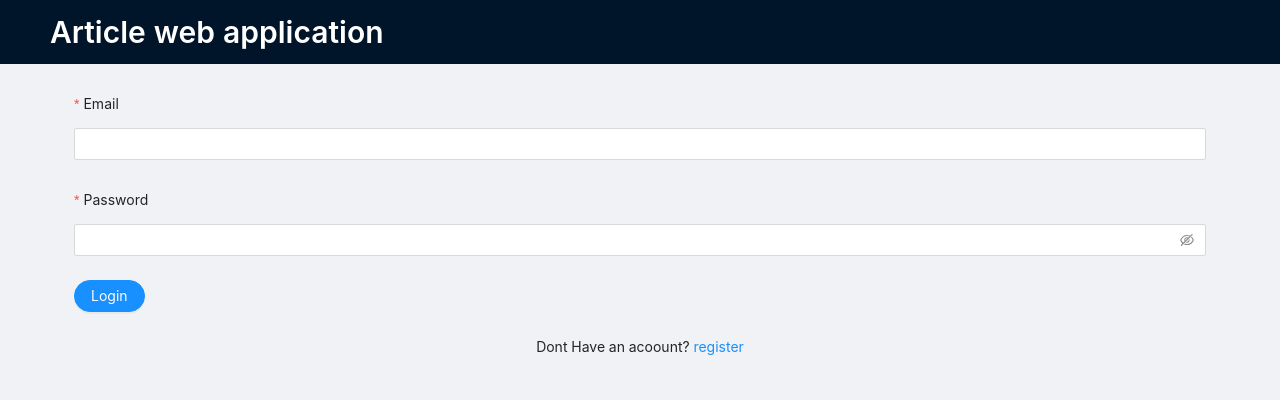
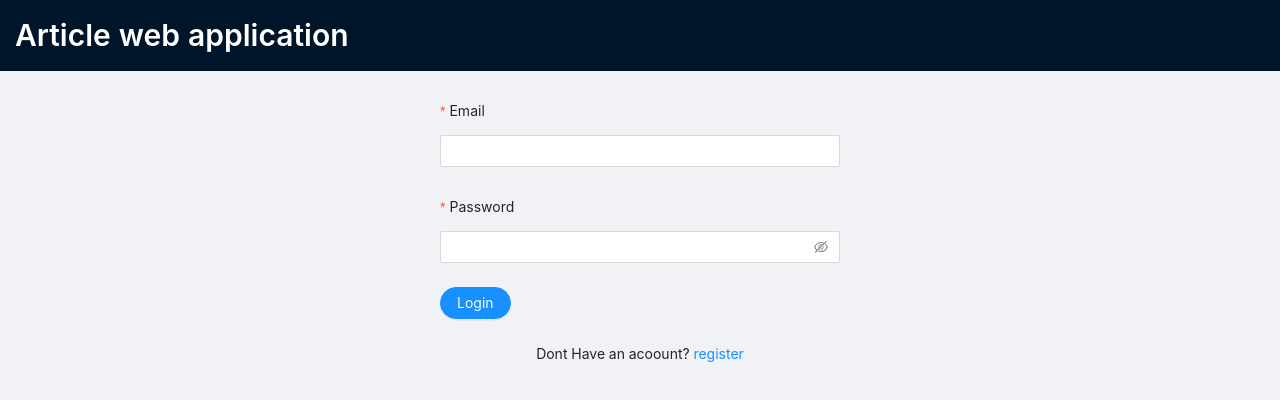
Before and after one commit to sepiddd/article-web-app, a React (Create React App) app: page /auth/login in a window 1280 px wide. Shown: the top 400 px of the page. Built offline with nearby package versions, Linux system fonts and the light colour scheme.

Commit message:
fix layout issues

```diff
--- a/src/Layout/Layout.tsx
+++ b/src/Layout/Layout.tsx
@@ -11,17 +11,9 @@ const Layout = ({ children }: PropsWithChildren<unknown>) => {
   const { user, isAuthenticated, logout, loading } = useAuth();
 
   return (
-    <AntLayout style={{ minHeight: "100vh" }}>
-      <Header
-        style={{
-          position: "fixed",
-          zIndex: 1,
-          width: "100%",
-          color: "white",
-          display: "flex",
-          alignItems: "center",
-          justifyContent: "space-between",
-        }}>
+    <AntLayout
+      style={{ minHeight: "100vh", width: "100vw", overflowX: "hidden" }}>
+      <Header className='header'>
         <Title level={2} style={{ color: "white", marginBottom: 0 }}>
           {isAuthenticated
             ? `${user.firstName} ${user.lastName}`
@@ -30,6 +22,7 @@ const Layout = ({ children }: PropsWithChildren<unknown>) => {
 
         {isAuthenticated && (
           <Button
+            className='header__logout-btn'
             type='primary'
             shape='round'
             onClick={logout}
@@ -39,12 +32,16 @@ const Layout = ({ children }: PropsWithChildren<unknown>) => {
           </Button>
         )}
       </Header>
-      <Content
-        className='site-layout'
-        style={{ padding: "0 50px", marginTop: 64 }}>
+      <Content className='site-layout' style={{ padding: "0 15px" }}>
         <div
           className='site-layout-background'
-          style={{ padding: 24, minHeight: 380 }}>
+          style={{
+            padding: "24px 0",
+            minHeight: 380,
+            maxWidth: "900px",
+            marginLeft: "auto",
+            marginRight: "auto",
+          }}>
           {children}
         </div>
       </Content>
--- a/src/index.scss
+++ b/src/index.scss
@@ -28,3 +28,28 @@ code {
     }
   }
 }
+
+.header {
+  width: 100%;
+  color: white;
+  display: flex;
+  padding: 15px;
+  height: unset;
+  flex-direction: column;
+  align-items: flex-start;
+
+  @media (min-width: 640px) {
+    align-items: center;
+    justify-content: space-between;
+    flex-direction: row;
+  }
+
+  &__logout-btn {
+    margin-top: 20px;
+    align-self: flex-end;
+
+    @media (min-width: 640px) {
+      margin-top: 0;
+    }
+  }
+}
--- a/src/index.tsx
+++ b/src/index.tsx
@@ -3,9 +3,10 @@ import ReactDOM from "react-dom";
 import App from "./App";
 import reportWebVitals from "./reportWebVitals";
 
-import "./index.scss";
 import "antd/dist/antd.css";
 import "draft-js/dist/Draft.css";
+
+import "./index.scss";
 /**I have to disable React.StrictMode due to the issue on antd with React 17 */
 
 ReactDOM.render(
--- a/src/screens/List/List.tsx
+++ b/src/screens/List/List.tsx
@@ -39,7 +39,7 @@ const List = () => {
         <h2>List</h2>
         <Link to={PATH_APP.add}>Add Article</Link>
       </Space>
-      <Table dataSource={articlesList}>
+      <Table dataSource={articlesList} rowKey='id' scroll={{ x: 700 }}>
         <Column width={150} title='Date' dataIndex='date' key='date' />
 
         <Column
@@ -54,6 +54,7 @@ const List = () => {
           width={150}
           title='Action'
           key='action'
+          fixed='right'
           render={(data) => (
             <Space size='middle'>
               <Link to={`${PATH_APP.articles}/${data.id}/edit`}>Edit</Link>
--- a/src/screens/Login/Login.tsx
+++ b/src/screens/Login/Login.tsx
@@ -7,9 +7,6 @@ import { PATH_APP, PATH_AUTH } from "../../routes/paths";
 const layout = {
   labelCol: { span: 24 },
   wrapperCol: { span: 24 },
-};
-const tailLayout = {
-  wrapperCol: { offset: 24, span: 24 },
 };
 
 const Login = () => {
@@ -38,7 +35,7 @@ const Login = () => {
   };
 
   return (
-    <>
+    <div style={{ maxWidth: 400, marginLeft: "auto", marginRight: "auto" }}>
       <Form
         {...layout}
         name='login'
@@ -69,7 +66,7 @@ const Login = () => {
           Dont Have an acoount? <Link to={PATH_AUTH.register}>register</Link>
         </p>
       </Space>
-    </>
+    </div>
   );
 };
 
--- a/src/screens/Register/Register.tsx
+++ b/src/screens/Register/Register.tsx
@@ -7,11 +7,8 @@ import { PATH_APP, PATH_AUTH } from "../../routes/paths";
 import { Link } from "react-router-dom";
 
 const layout = {
-  labelCol: { span: 8 },
-  wrapperCol: { span: 16 },
-};
-const tailLayout = {
-  wrapperCol: { offset: 8, span: 16 },
+  labelCol: { span: 24 },
+  wrapperCol: { span: 24 },
 };
 
 const Register = () => {
@@ -36,7 +33,7 @@ const Register = () => {
   };
 
   return (
-    <>
+    <div style={{ maxWidth: 400, marginLeft: "auto", marginRight: "auto" }}>
       <Form {...layout} name='register' onFinish={handleSubmit(onSubmit)}>
         <Controller
           render={({ field }) => {
@@ -127,7 +124,7 @@ const Register = () => {
           control={control}
         />
 
-        <Form.Item {...tailLayout}>
+        <Form.Item style={{ display: "flex", justifyContent: "flex-end" }}>
           <Button type='primary' htmlType='submit' shape='round'>
             Register
           </Button>
@@ -138,7 +135,7 @@ const Register = () => {
           Already Have an acoount? <Link to={PATH_AUTH.login}>Login</Link>
         </p>
       </Space>
-    </>
+    </div>
   );
 };
 
```
